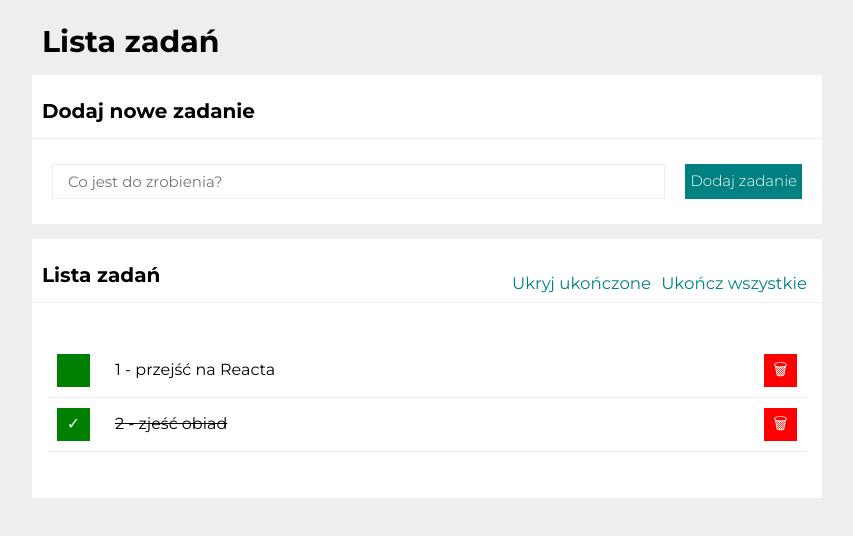
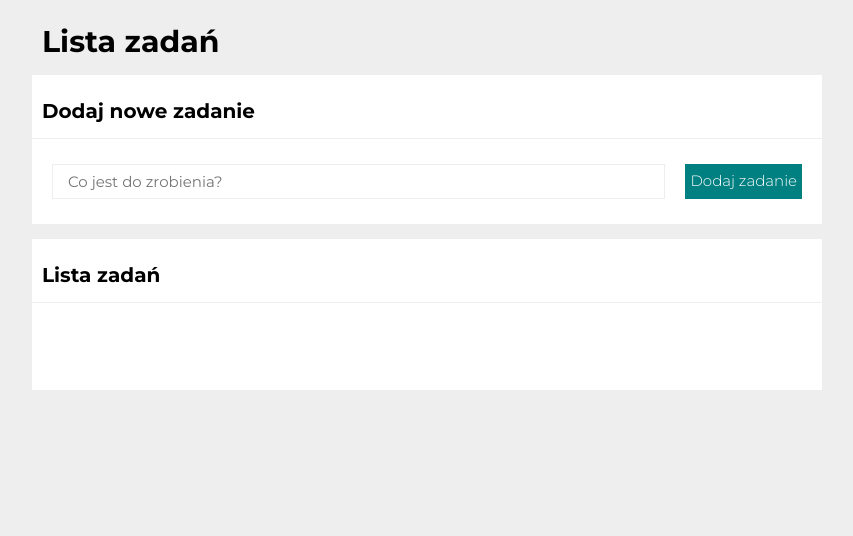
Before and after one commit to Renata-Margula/Lista-zadan-react, a React (Create React App) app: page / in a window 1280 px wide. Shown: the top 536 px of the page, without its empty margins (213-1066 px from the left). Built offline with nearby package versions, Linux system fonts and the light colour scheme.

Commit message:
deleted sample tasks

```diff
--- a/src/App.js
+++ b/src/App.js
@@ -8,10 +8,7 @@ import Container from "./Container";
 
 function App() {
   const [hideDone, setHideDone] = useState(false);
-  const [tasks, setTasks] = useState(JSON.parse(localStorage.getItem('tasks')) || [
-    { id: 1, content: "przejść na Reacta", done: false },
-    { id: 2, content: "zjeść obiad", done: true },
-  ]);
+  const [tasks, setTasks] = useState(JSON.parse(localStorage.getItem('tasks')) || []);
 
   const toggleHideDone = () => {
     setHideDone(hideDone => !hideDone);
```
